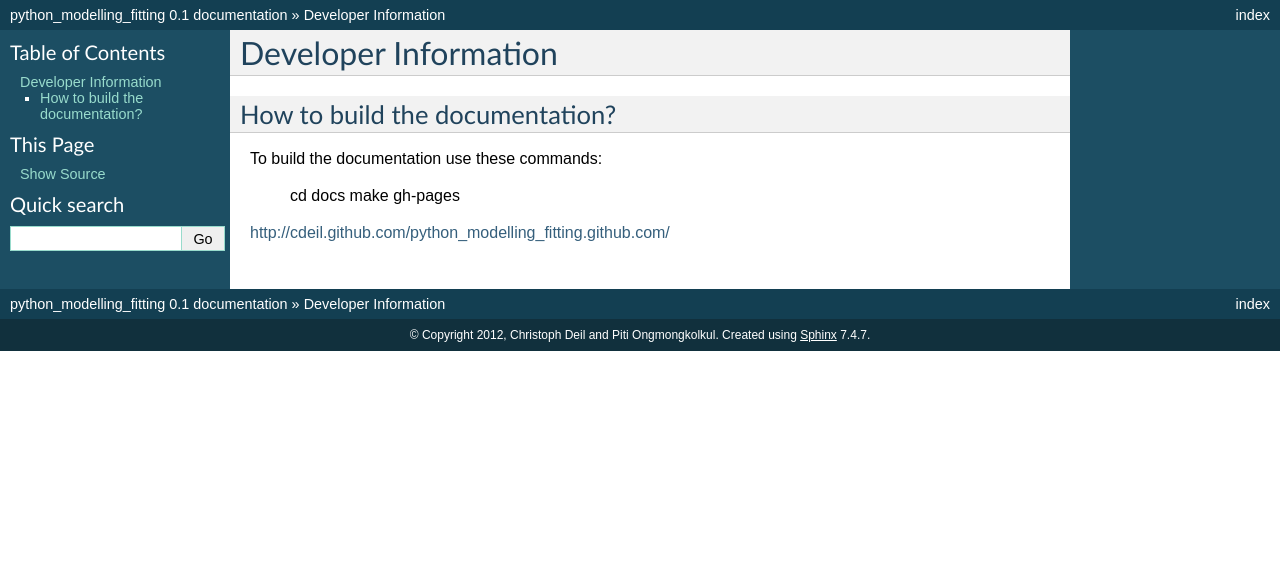
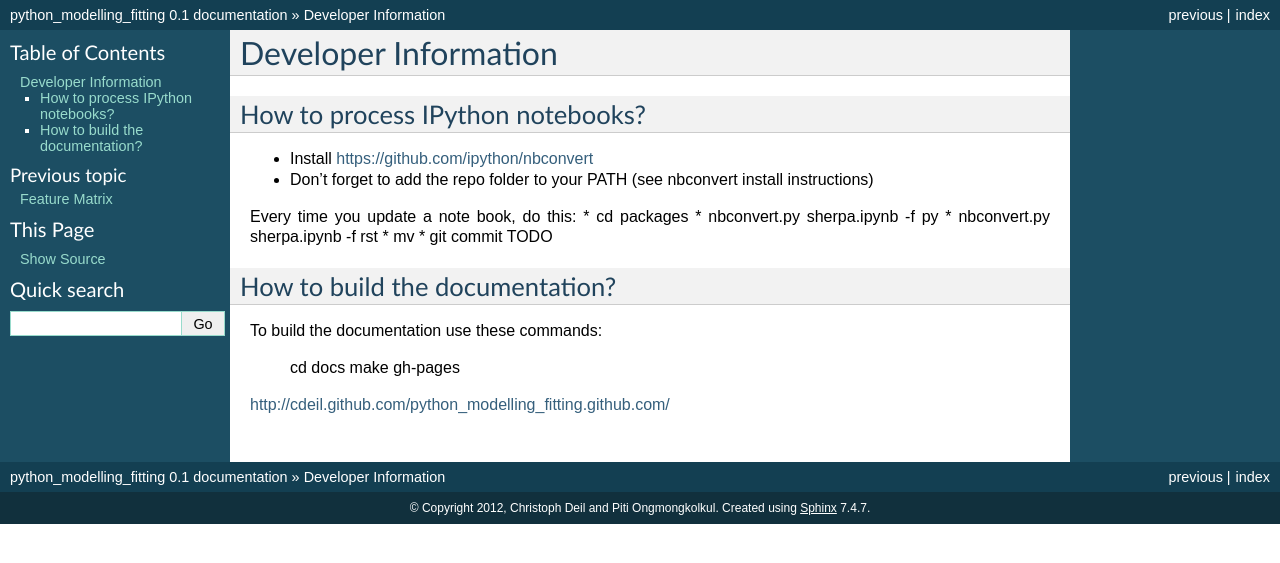
Before and after one commit to cdeil/pyfit, a Sphinx documentation site: the page built from docs/developer.rst, in a window 1280 px wide. Shown: the top 563 px of the page. Built offline with Sphinx 7.4.7, drawn with Linux system fonts in a browser that asks for light colours.

Commit message:
Starting to add some info for docs generation

```diff
--- a/README.rst
+++ b/README.rst
@@ -7,12 +7,12 @@ The goal is to help you to to quickly:
 * figure out the features and limitations of the many available packages
 * get started by reading and playing with an IPython notebook
 
-If you want to model and fit your data in Python, go check out the documentation
-cdeil.github.com/modelling_fitting_python
+If you want to model and fit your data in Python, go check out the documentation:
+http://cdeil.github.com/python_modelling_fitting.github.com/dev/
 
 If you're a developer for a Python modelling and fitting package you can
 also consider this a shootout and see how you are doing compared to the competition:
-cdeil.github.com/modelling_fitting_python/feature_matrix.html
+http://cdeil.github.com/python_modelling_fitting.github.com/dev/feature_matrix.html
 
 We do hope that in the long run the available packages will grow more powerful and easy to use.
 
--- a/docs/developer.rst
+++ b/docs/developer.rst
@@ -1,5 +1,20 @@
 Developer Information
 =====================
+
+How to process IPython notebooks?
+---------------------------------
+
+* Install https://github.com/ipython/nbconvert
+* Don't forget to add the repo folder to your PATH (see nbconvert install instructions)
+
+Every time you update a note book, do this:
+* cd packages
+* nbconvert.py sherpa.ipynb -f py
+* nbconvert.py sherpa.ipynb -f rst
+* mv
+* git commit TODO
+
+
 
 How to build the documentation?
 -------------------------------
--- a/docs/index.rst
+++ b/docs/index.rst
@@ -16,6 +16,7 @@ Contents:
    examples
    example_matrix
    feature_matrix
+   developer
 
 Indices and tables
 ==================
```
